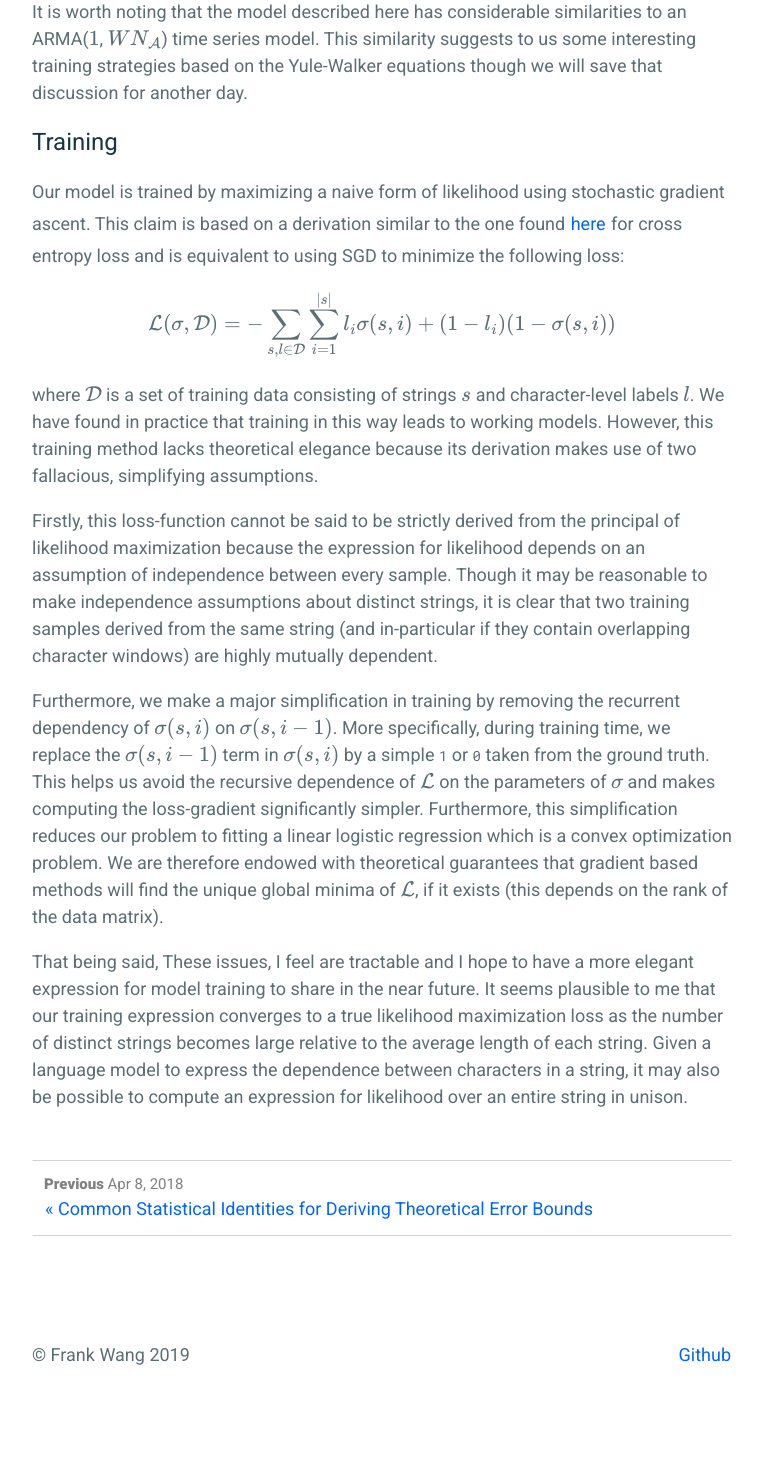
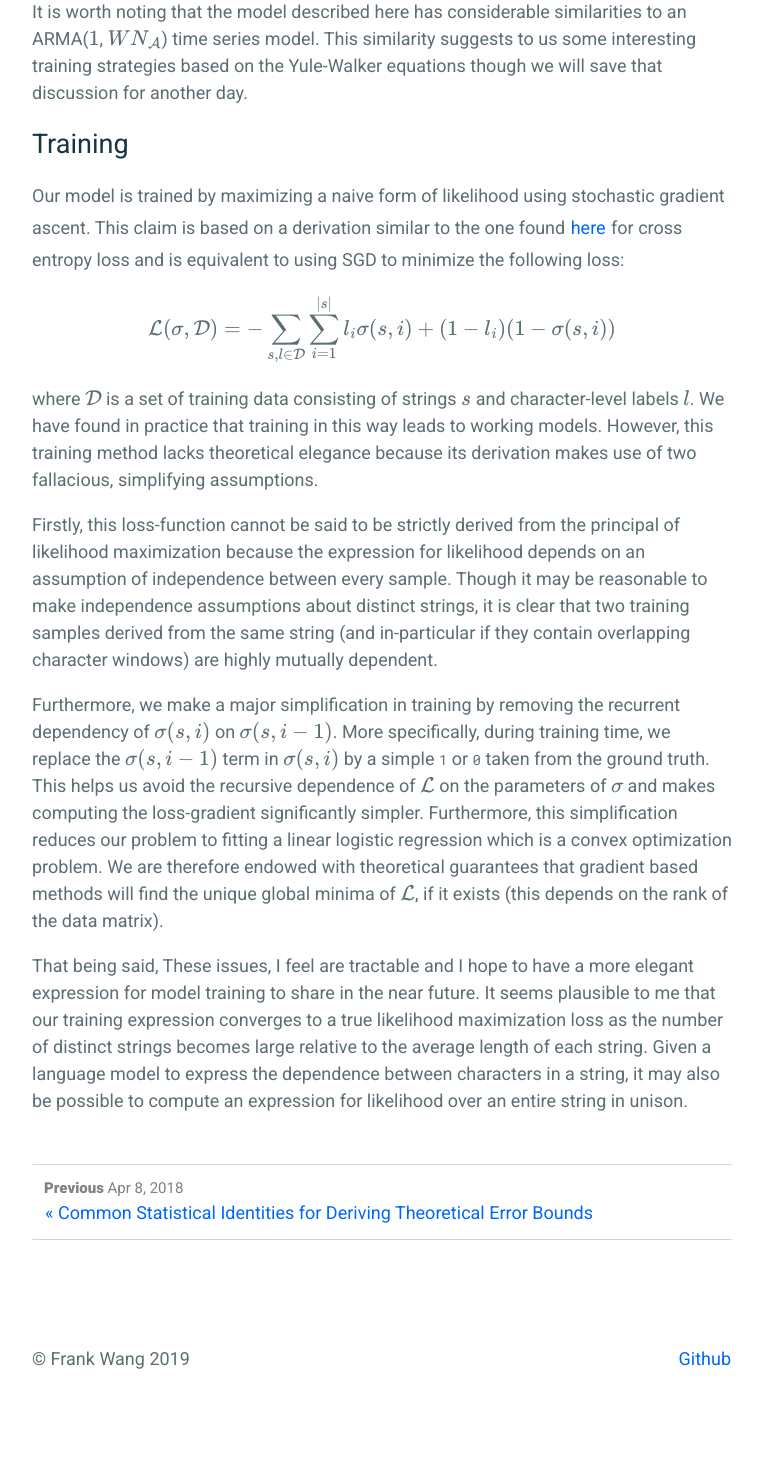
Before and after one commit to frankwang95/frankwang95.github.io, a Jekyll site: the page built from _posts/2019-04-28-simple_linear_recurrent_model.md, in a window 1280 px wide. Shown: the part 2908-4385 px from the top of the page, without its empty margins (258-1021 px from the left). Built offline with Jekyll 4.4.1, drawn with Linux system fonts in a browser that asks for light colours; formulas are drawn with MathJax 3.

```diff
--- a/_posts/2019-04-28-simple_linear_recurrent_model.md
+++ b/_posts/2019-04-28-simple_linear_recurrent_model.md
@@ -45,7 +45,7 @@ The diagram below summarizes what we've described here:
 It is worth noting that the model described here has considerable similarities to an ARMA($$1$$, $$WN_\mathcal{A}$$) time series model. This similarity suggests to us some interesting training strategies based on the Yule-Walker equations though we will save that discussion for another day.
 
 
-## Training
+# Training
 
 Our model is trained by maximizing a naive form of likelihood using stochastic gradient ascent. This claim is based on a derivation similar to the one found [here](https://frankwang95.github.io/2018/03/interpreting-cross-entropy) for cross entropy loss and is equivalent to using SGD to minimize the following loss:
 
```
